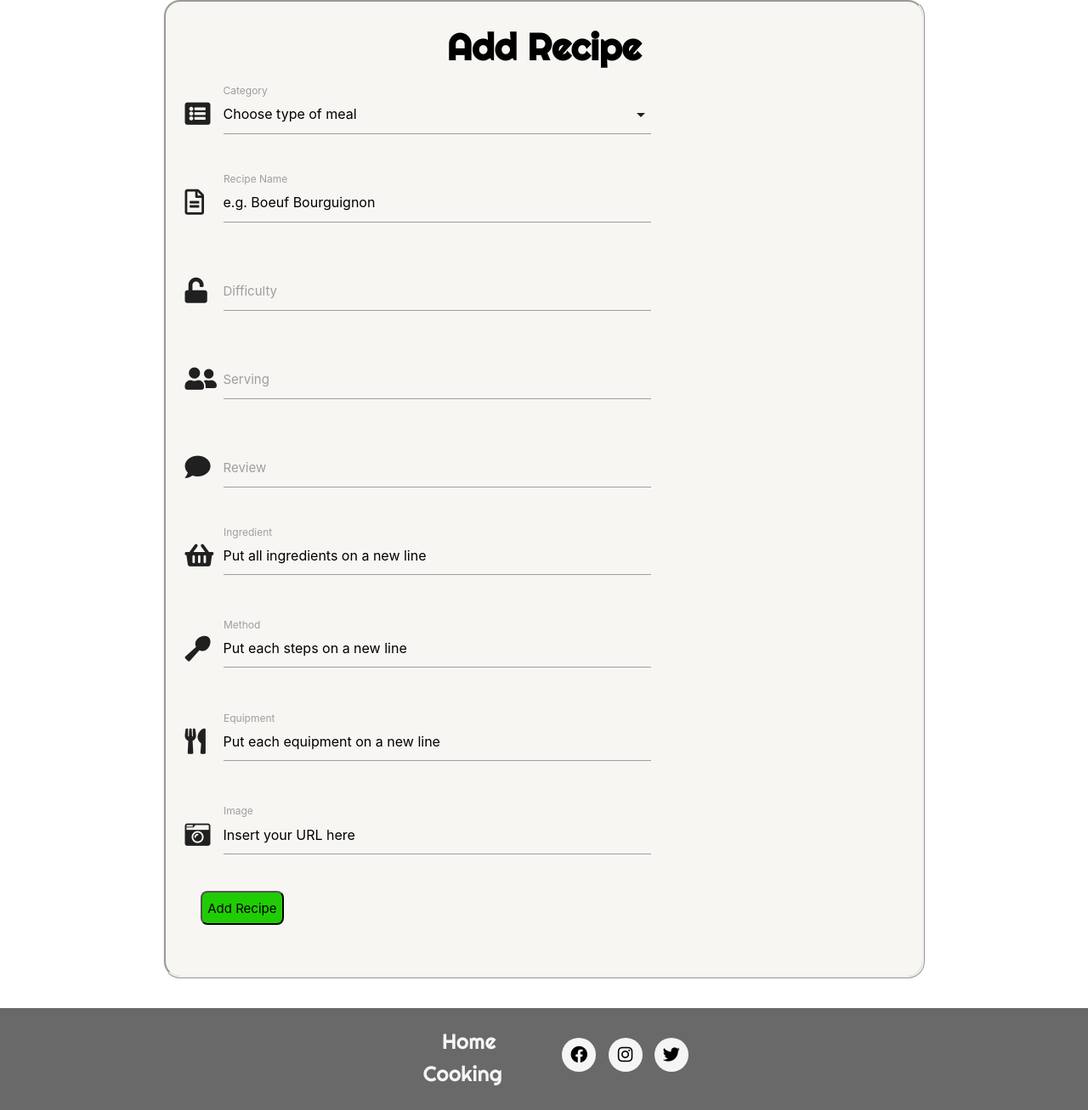
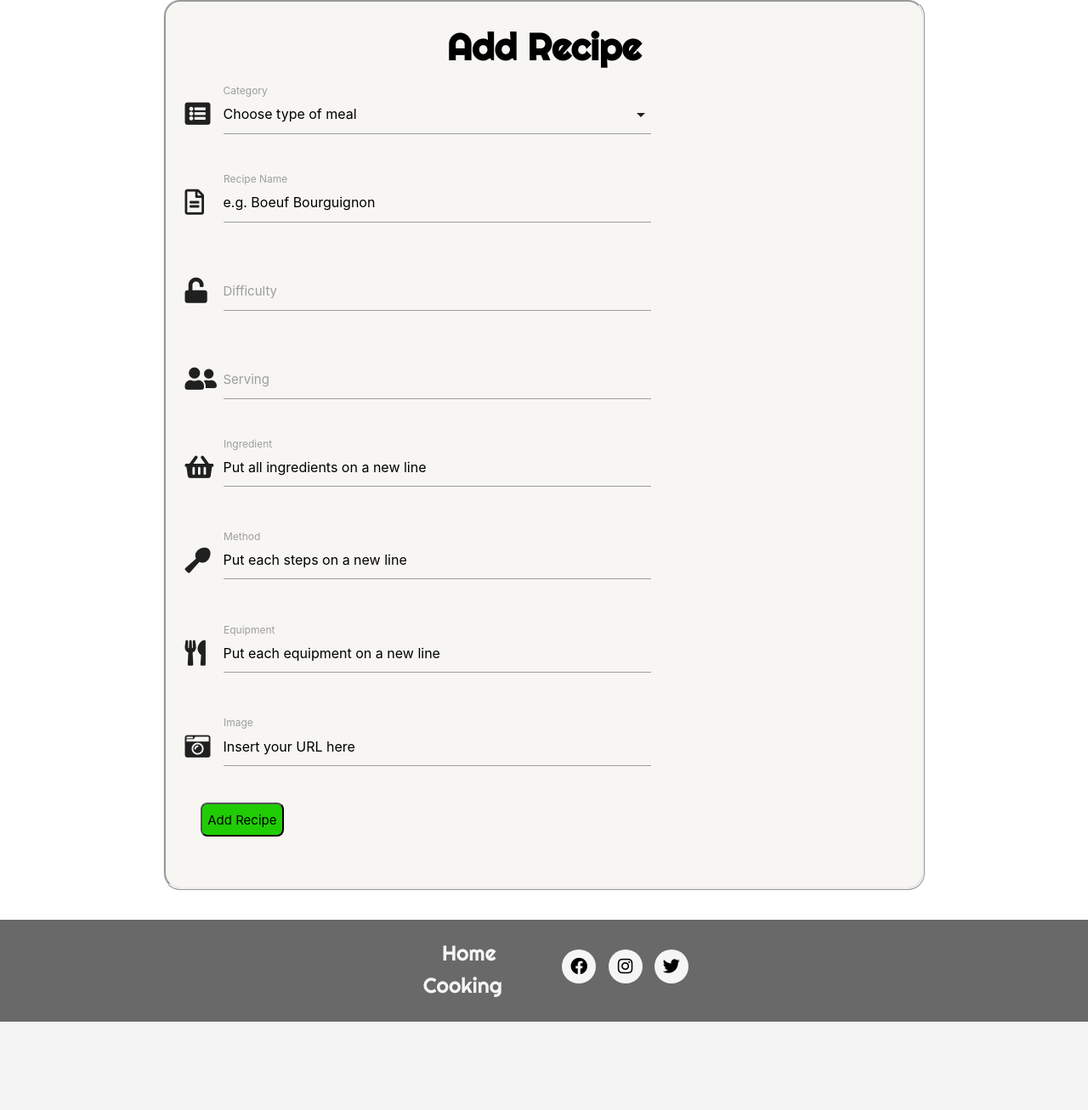
Before and after one commit to Mrsebastino/Recipe-Book-App, a Flask app: page /add_recipes in a window 1280 px wide. Shown: the part 89-1396 px from the top of the page at 85% size. After the commit the page ends 1292 px from the top, so only its background shows below. Run offline with Flask 2, Linux system fonts and the light colour scheme; data that the repository does not hold is empty; some libraries are stand-ins or nearby versions; some web fonts are replaced.

Commit message:
tidy up display. remove review section

```diff
--- a/app.py
+++ b/app.py
@@ -96,7 +96,6 @@ def insert_recipe():
             "category_name": form_data["category_name"],
             "recipe_name": form_data["recipe_name"],
             "difficulty_name": form_data["difficulty_name"],
-            "review_name": form_data["review_name"],
             "serve_name": form_data["serve_name"],
             "ingredients_name": ingredients_list,
             "instructions_name": instructions_list,
@@ -143,7 +142,6 @@ def update_recipe(recipe_id):
             "category_name": form_data["category_name"],
             "recipe_name": form_data["recipe_name"],
             "difficulty_name": form_data["difficulty_name"],
-            "review_name": form_data["review_name"],
             "serve_name": form_data["serve_name"],
             "ingredients_name": ingredients_list,
             "instructions_name": instructions_list,
--- a/templates/add_recipes.html
+++ b/templates/add_recipes.html
@@ -73,19 +73,6 @@
                 class="validate"
               />
               <label>Serving</label>
-            </div>
-          </div>
-          <!--Recipe Review-->
-          <div class="row">
-            <div class="input-field col s12">
-              <i class="fas fa-comment prefix"></i>
-              <input
-                id="review_name"
-                name="review_name"
-                type="text"
-                class="validate"
-              />
-              <label>Review</label>
             </div>
           </div>
           <!--Recipe Ingredients-->
```
Also changed, not shown: templates/edit_recipes.html (+0 -14 lines), templates/our_recipes.html (+2 -8 lines), templates/your_recipes.html (+10 -12 lines).
